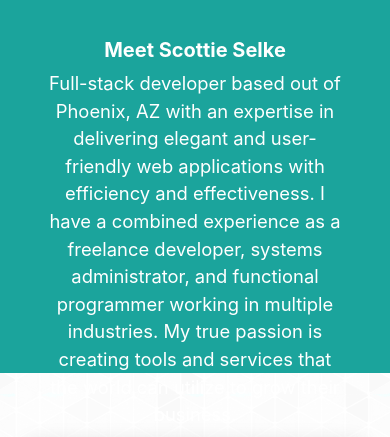
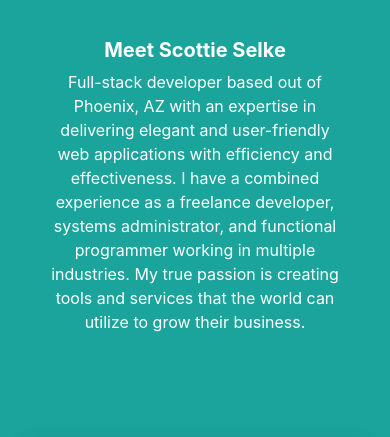
Before and after one commit to SSelke/Portfolio-late-2018, a React app in the folder client/: page / in a window 390 px wide. Shown: the part 510-947 px from the top of the page. Built offline with nearby package versions, Linux system fonts and the light colour scheme.

Commit message:
Update responsive

```diff
--- a/client/src/components/Home/Home.js
+++ b/client/src/components/Home/Home.js
@@ -35,7 +35,7 @@ class Home extends Component {
                 </div>
                 <div className="container home-skillz">
                     <div className="row h-100">
-                        <div className="col m-0 h-100 text-center">
+                        <div className="col-md-6 col-sm-12 m-0 h-100 text-center">
                             <div className="mt-5 skillz-container">
                                 <i className="fa fa-code"></i>
                                 <h3 className="my-4">Full-Stack Developer</h3>
@@ -62,7 +62,7 @@ class Home extends Component {
                                 </div>
                             </div>
                         </div>
-                        <div className="col m-0 h-100">
+                        <div className="col-md-6 col-sm-12 m-0 h-100">
                             <div className="mt-5 skillz-container h-100">
                                 <i className="fas fa-ruler-combined"></i>
                                 <h3 className="my-4">Designer</h3>
--- a/client/src/components/Home/Home.scss
+++ b/client/src/components/Home/Home.scss
@@ -43,7 +43,7 @@
 
 .home-message {
     color: white;
-    height: 70%;
+    height: 100%;
     width: 100%;
     background: rgb(27, 164, 156);
     text-align: center;
@@ -222,6 +222,16 @@
     }
 }
 
+@media( max-width: 390px ) {
+    .home-message {
+        div {
+            p {
+                font-size: 1rem;
+            }
+        }
+    }
+}
+
 @media( min-width: 767px) {
     .home-images {
         height: 250px;
```
